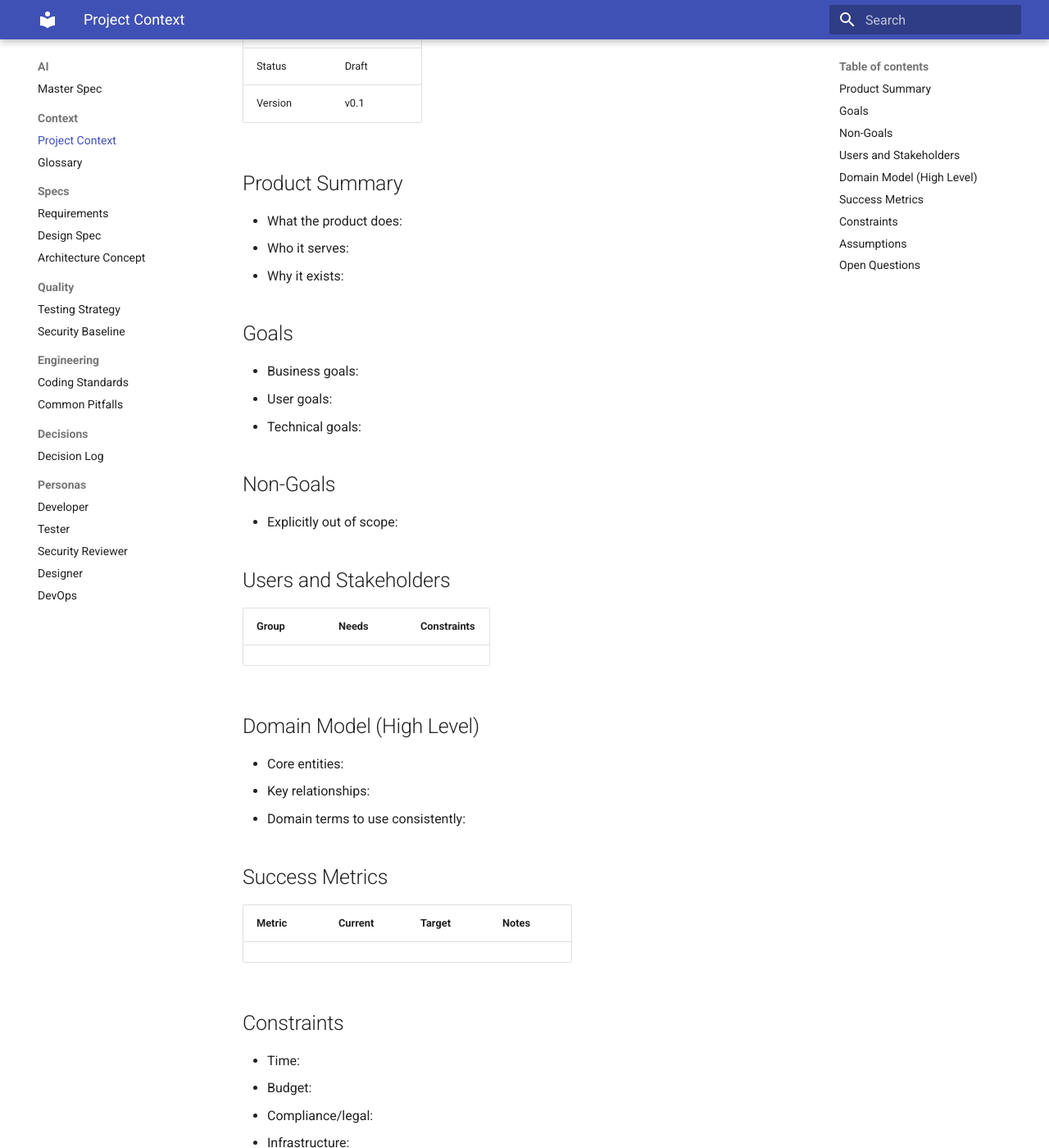
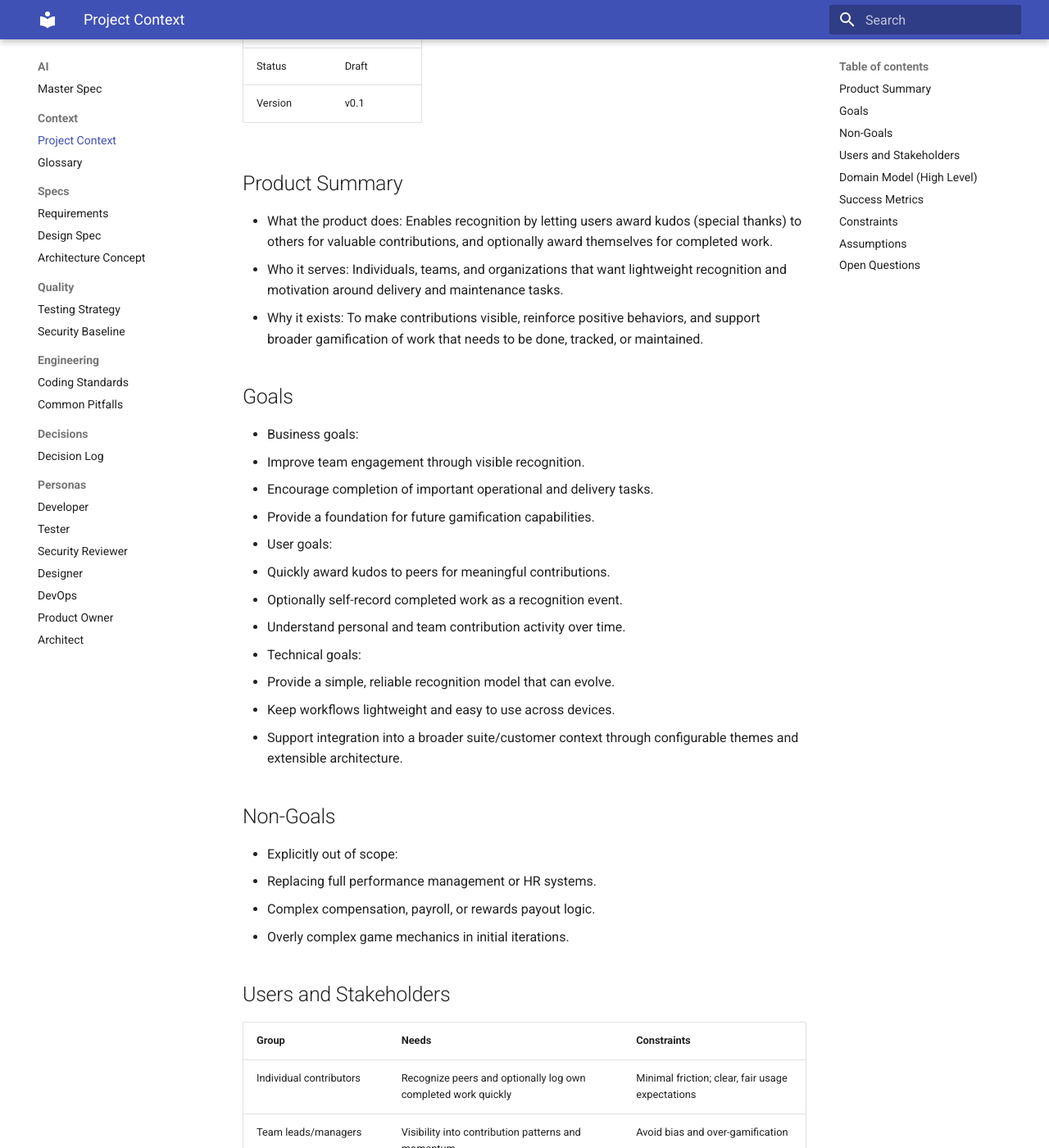
Before and after one commit to markmcsherry/kudos, an MkDocs documentation site: the page built from docs/ai/context/project_context.md, in a window 1280 px wide and 1400 px high, scrolled down 346 px. Shown: the whole window at 82% size. Built offline with MkDocs 1.6.1 and Material for MkDocs 9.7.7, drawn with Linux system fonts in a browser that asks for light colours; some of the changed text lies outside the part shown.

Commit message:
Structural Update
New Personas, Nav & project definition updated

```diff
--- a/docs/ai/context/project_context.md
+++ b/docs/ai/context/project_context.md
@@ -8,27 +8,53 @@
 | Version | v0.1 |
 
 ## Product Summary
-- What the product does:
-- Who it serves:
-- Why it exists:
+- What the product does: Enables recognition by letting users award kudos (special thanks) to others for valuable contributions, and optionally award themselves for completed work.
+- Who it serves: Individuals, teams, and organizations that want lightweight recognition and motivation around delivery and maintenance tasks.
+- Why it exists: To make contributions visible, reinforce positive behaviors, and support broader gamification of work that needs to be done, tracked, or maintained.
 
 ## Goals
 - Business goals:
+  - Improve team engagement through visible recognition.
+  - Encourage completion of important operational and delivery tasks.
+  - Provide a foundation for future gamification capabilities.
 - User goals:
+  - Quickly award kudos to peers for meaningful contributions.
+  - Optionally self-record completed work as a recognition event.
+  - Understand personal and team contribution activity over time.
 - Technical goals:
+  - Provide a simple, reliable recognition model that can evolve.
+  - Keep workflows lightweight and easy to use across devices.
+  - Support integration into a broader suite/customer context through configurable themes and extensible architecture.
 
 ## Non-Goals
 - Explicitly out of scope:
+  - Replacing full performance management or HR systems.
+  - Complex compensation, payroll, or rewards payout logic.
+  - Overly complex game mechanics in initial iterations.
 
 ## Users and Stakeholders
 | Group | Needs | Constraints |
 | --- | --- | --- |
-| | | |
+| Individual contributors | Recognize peers and optionally log own completed work quickly | Minimal friction; clear, fair usage expectations |
+| Team leads/managers | Visibility into contribution patterns and momentum | Avoid bias and over-gamification |
+| Product/engineering owners | Better engagement on planned and maintenance tasks | Must align with team workflows and tooling |
 
 ## Domain Model (High Level)
 - Core entities:
+  - User
+  - Kudos Award
+  - Contribution/Event
+  - Team/Group
 - Key relationships:
+  - A `User` creates a `Kudos Award` for a recipient `User` (or self when allowed).
+  - A `Kudos Award` references a `Contribution/Event` context.
+  - `Users` belong to one or more `Team/Group` units.
 - Domain terms to use consistently:
+  - Kudos
+  - Awarder
+  - Recipient
+  - Contribution
+  - Recognition
 
 ## Success Metrics
 | Metric | Current | Target | Notes |
--- a/mkdocs.yml
+++ b/mkdocs.yml
@@ -13,10 +13,11 @@ theme:
     - navigation.top
     - content.code.copy
 nav:
-  - Home: index.md
-  - AI Strategy: ai_strategy.md
-  - Contributing: contributing.md
-  - Maintaining Docs: maintaining_docs.md
+  - Home:
+      - Home: index.md
+      - AI Strategy: ai_strategy.md
+      - Contributing: contributing.md
+      - Maintaining Docs: maintaining_docs.md
   - AI:
       - Master Spec: ai/master_spec.md
       - Context:
@@ -40,6 +41,8 @@ nav:
           - Security Reviewer: ai/personas/security_reviewer.md
           - Designer: ai/personas/designer.md
           - DevOps: ai/personas/devops.md
+          - Product Owner: ai/personas/product_owner.md
+          - Architect: ai/personas/architect.md
 markdown_extensions:
   - admonition
   - tables
```
Also changed, not shown: README.md (+2 -2 lines), docs/ai/master_spec.md (+2 -0 lines), docs/ai/personas/architect.md (added, +18 -0 lines), docs/ai/personas/product_owner.md (added, +18 -0 lines), docs/ai_strategy.md (+2 -0 lines), docs/index.md (+2 -0 lines).
